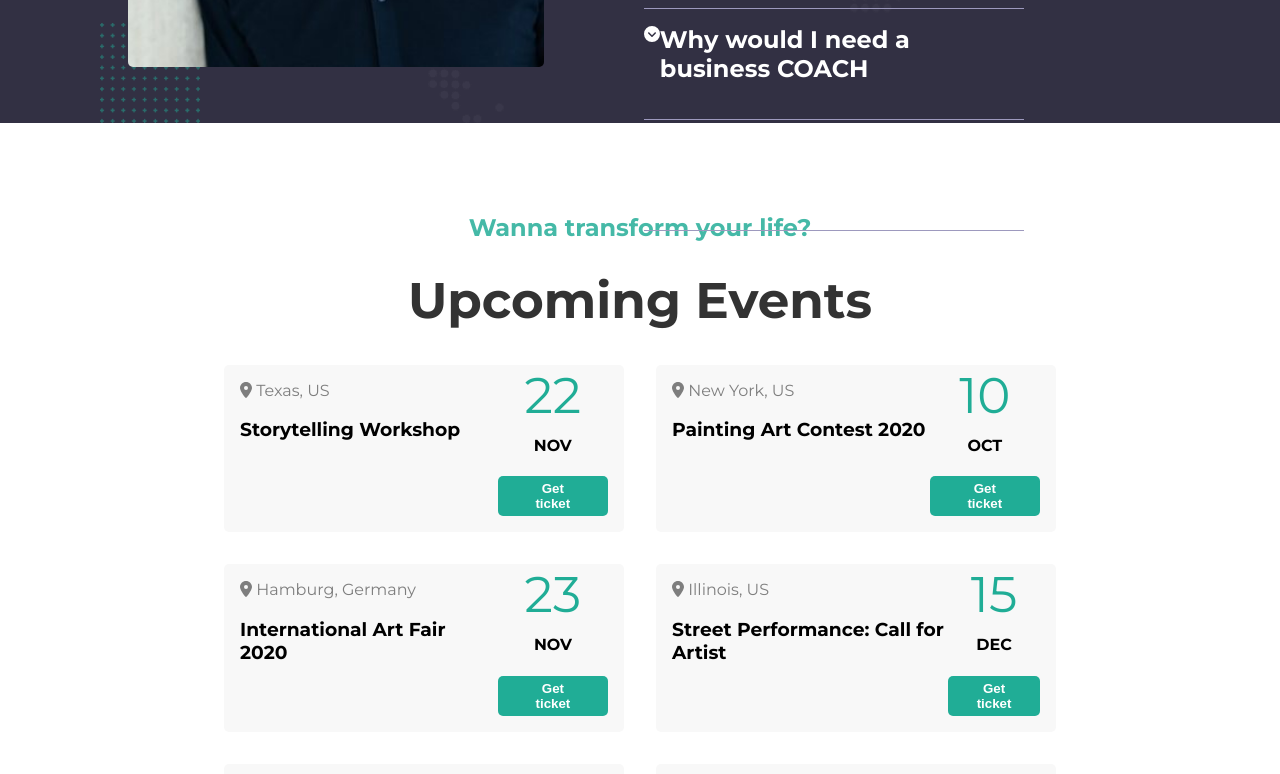
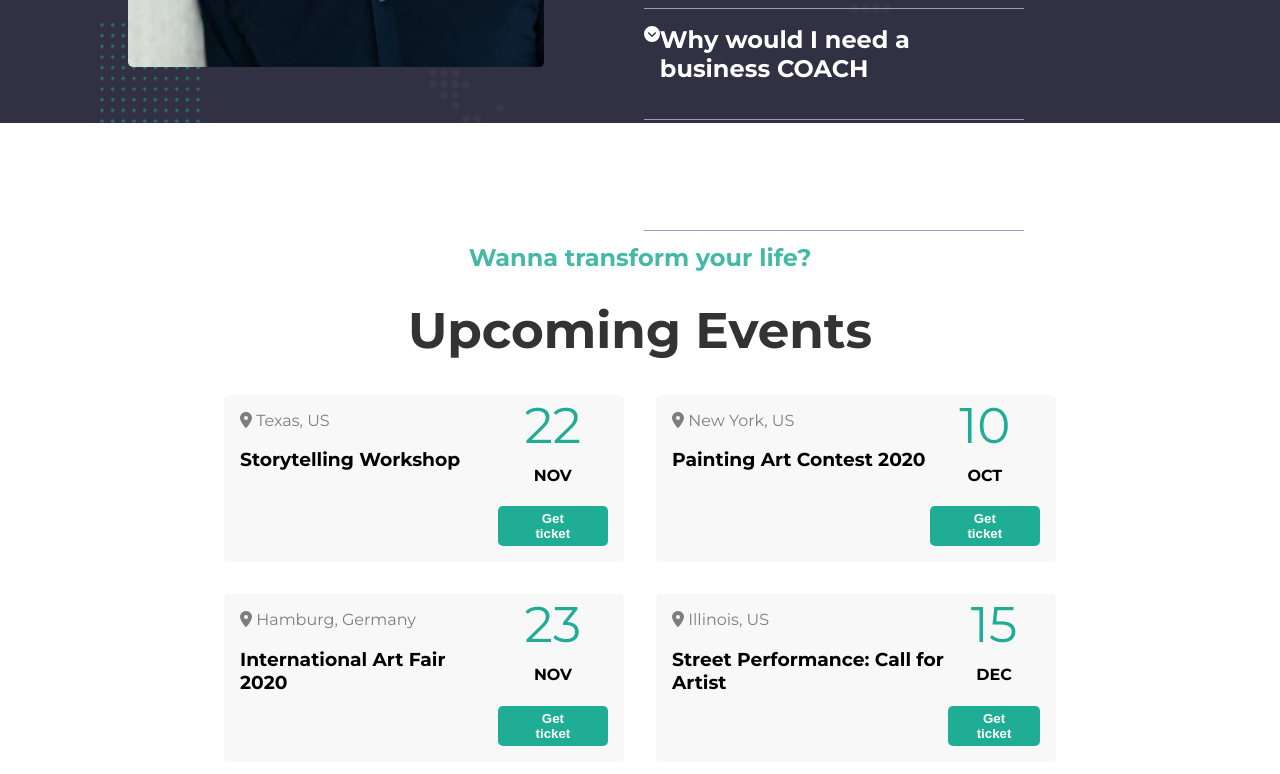
Before and after one commit to SimoCrash/proj-html-vuejs, a Vue app: page / in a window 1280 px wide. Shown: the part 3960-4734 px from the top of the page. Built offline with nearby package versions, Linux system fonts and the light colour scheme.

Commit message:
allaccio bg c-events-m/c-comments-m

```diff
--- a/src/components/ContainerCommentsMain.vue
+++ b/src/components/ContainerCommentsMain.vue
@@ -10,6 +10,10 @@ export default {
 }
 </script>
 
-<style>
-
+<style lang="scss" scoped>
+  div {
+    background-color: #F8F8F8;
+    height: 70vh;
+    margin-top: 227px;
+  }
 </style>
--- a/src/components/ContainerEventsMain.vue
+++ b/src/components/ContainerEventsMain.vue
@@ -1,4 +1,5 @@
 <template>
+  <div class="container-position">
     <div class="container-page">
       <h2 class="secondary-title">Wanna transform your life?</h2>
       <h1 class="primary-title">Upcoming Events</h1>
@@ -74,7 +75,12 @@
         <span>Excited about our event?</span>
         <button><strong>View all events <font-awesome-icon icon="fa-solid fa-arrow-right-long" /></strong></button>
       </div>
+      <div class="img-bottom">
+        <img src="@/img/background-main.jpg" alt="">
       </div>
+    </div>
+  </div>
+
 </template>
 
 <script>
@@ -87,7 +93,6 @@ export default {
     $color-base: #45B9A7;
   .container-page {
     max-width: 65%;
-    padding: 70px 0;
     margin: auto;
     display: flex;
     flex-direction: column;
@@ -152,4 +157,18 @@ export default {
       }
     }
   }
+  .container-position {
+    position: relative;
+    padding: 100px 0 150px;
+    .img-bottom {
+      position: absolute;
+      bottom: 0;
+      right: 0;
+      height: 150px;
+      img {
+        width: 100%;
+      }
+    }
+  }
+
 </style>
```
Also changed, not shown: public/img/Background-main.JPG (added), src/img/background-main.jpg (added). Lines whose indentation alone changed are shown as unchanged.
